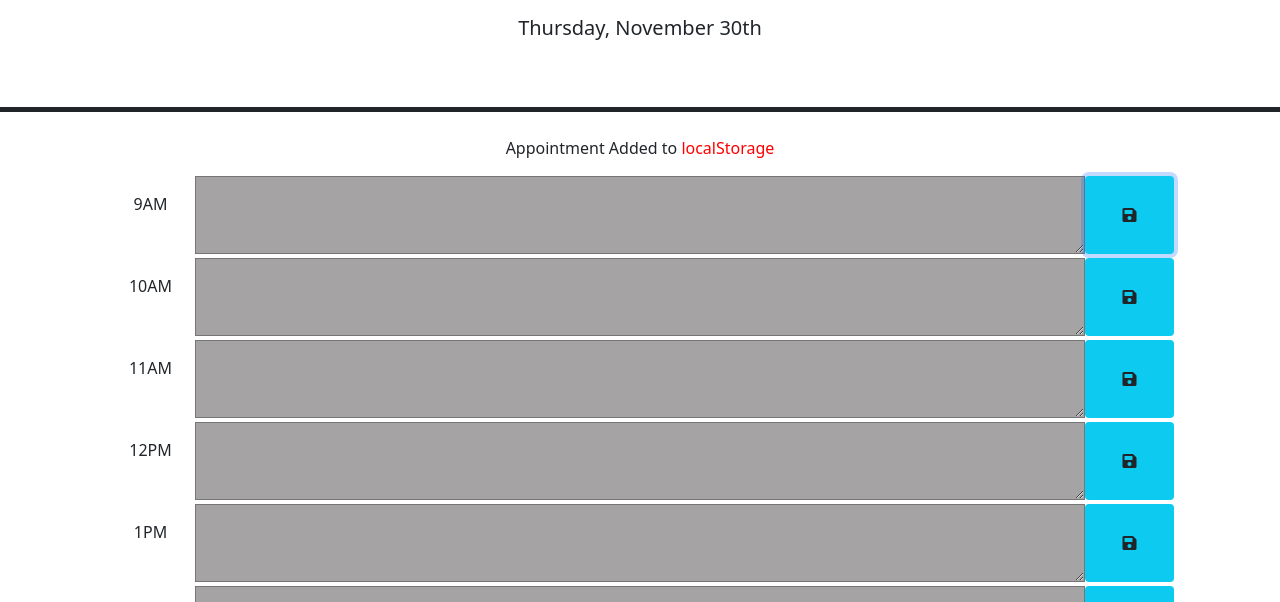
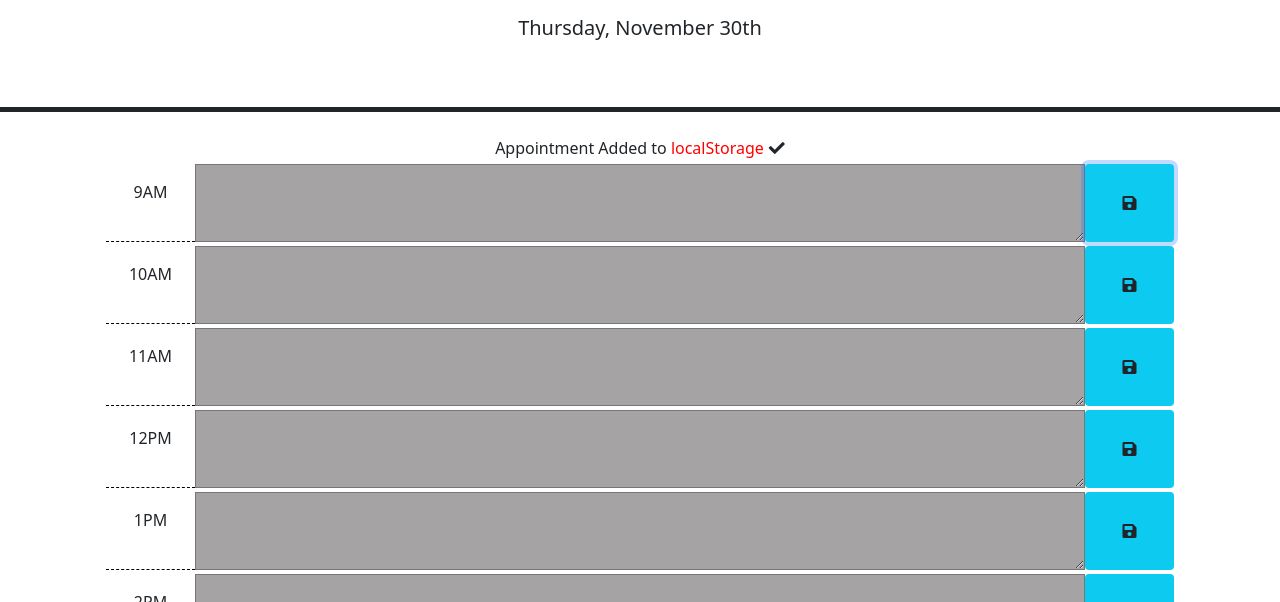
Before and after one commit to lucyJihyeon/Work-Day-Scheduler, a plain HTML site: page index.html in a window 1280 px wide. Both pictures are taken after a click on the button 1129 px from the left and 340 px from the top of the page. Shown: the part 166-768 px from the top of the page. Drawn offline with nearby package versions, Linux system fonts and the light colour scheme.

Commit message:
change the style of some elements

```diff
--- a/Assets/script.js
+++ b/Assets/script.js
@@ -17,11 +17,18 @@ $(function () {
     //hide the previous 'section' class to prevent duplicated text
     $('section').hide();
     //create container to store the text
-    var container = $('<section>');
-    var saveConfirm = $('<p>');
+    //add css style to set the items in the middle
+    var container = $('<section>').css({
+      "display":"flex",
+      "justify-content": "center",
+      "align-items": "center"
+    });
+    var saveConfirm = $('<p>').css("margin", "0");
     var localstorage = $('<span>').text("localStorage").addClass('localStorage-color');
+    var checkmark = $('<i>').addClass("fa fa-check").css("margin-left", "5px");
     saveConfirm.text("Appointment Added to ");
     saveConfirm.append(localstorage);
+    saveConfirm.append(checkmark);
     container.append(saveConfirm);
     //prepend the container into the container-lg
     $('.container-lg').prepend(container);
--- a/Assets/style.css
+++ b/Assets/style.css
@@ -16,6 +16,20 @@
 .localStorage-color {
     color: red;
 }
-section {
-    text-align: center;
+
+
+.fa-save  {
+    transition: font-size 2s 1s;
 }
+.fa-save:active {
+    color: white;
+
+}
+
+.hour   {
+    border-bottom: 1px dashed black;
+}
+
+.description:focus   {
+    border: 3px solid black;
+}
```
